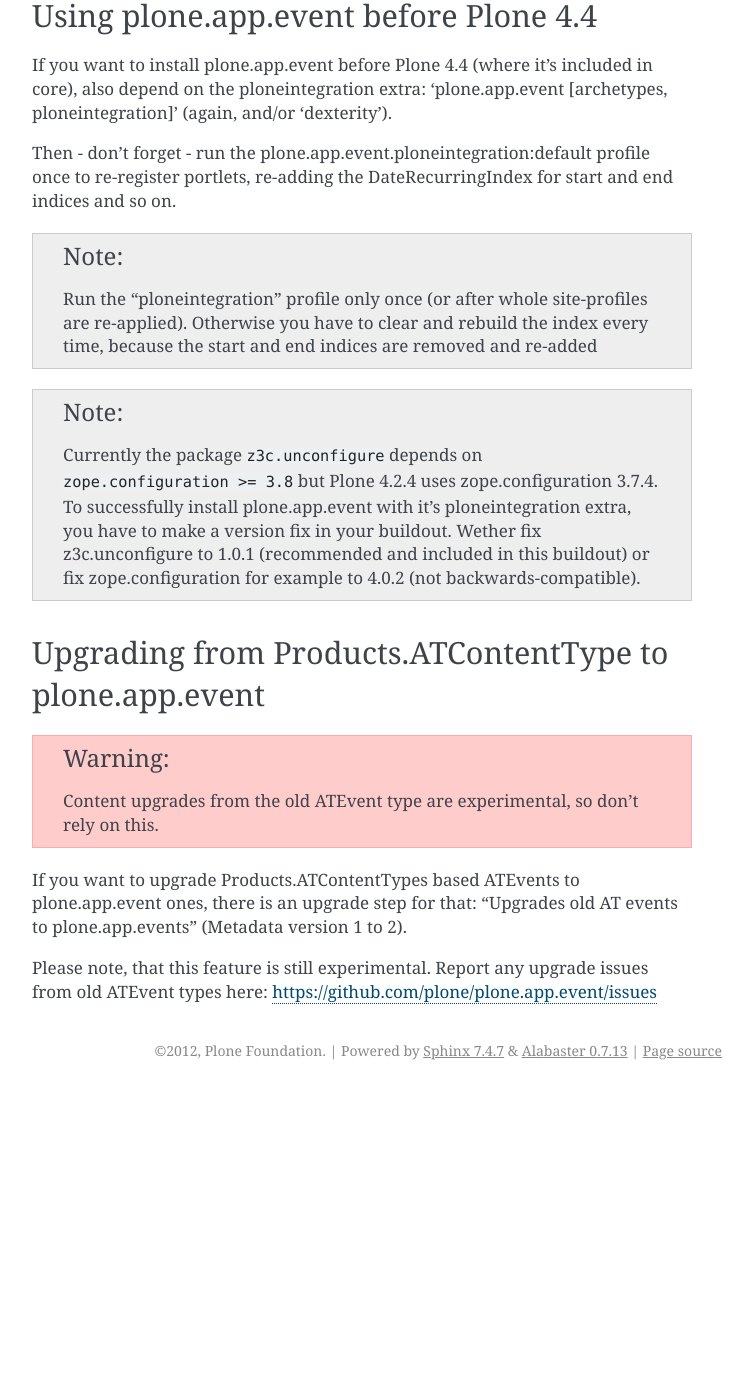
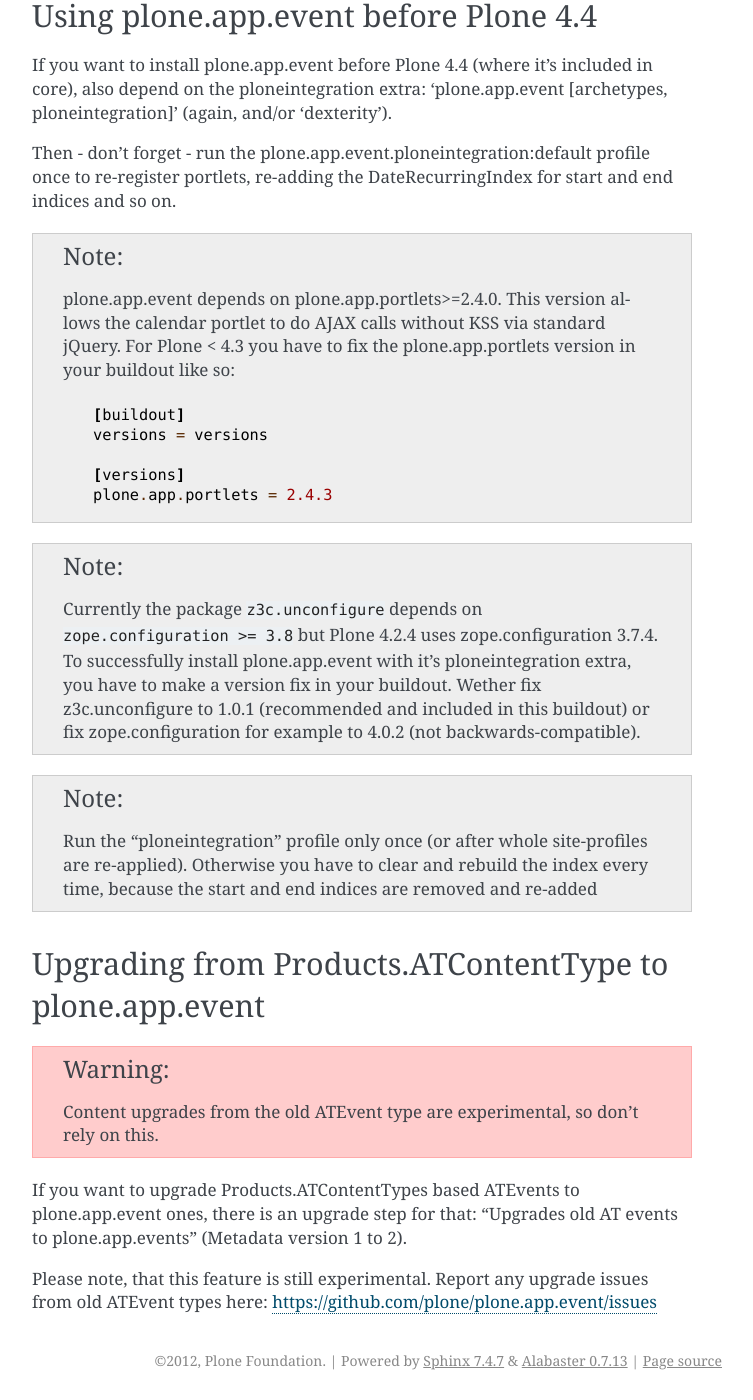
Before and after one commit to plone/plone.app.event, a Sphinx documentation site: the page built from docs/installation.rst, in a window 1280 px wide and 1400 px high, scrolled down 714 px. Shown: the whole window, without its empty margins (388-1141 px from the left). Built offline with Sphinx 7.4.7, drawn with Linux system fonts in a browser that asks for light colours; before the commit the page ends 1804 px from its top, so only the background shows below that.

Commit message:
document plone.app.portlets version requirements

```diff
--- a/docs/installation.rst
+++ b/docs/installation.rst
@@ -11,6 +11,7 @@
     <include package="plone.app.event"/>
 
 .. note::
+
   After installation, please set your timezone in the @@event-settings
   controlpanel. Otherwise there some weired behavior can occur, like you're
   apparently unable to set the time for dexterity types not to what you want.
@@ -37,11 +38,20 @@
 end indices and so on.
 
 .. note::
-  Run the "ploneintegration" profile only once (or after whole site-profiles
-  are re-applied). Otherwise you have to clear and rebuild the index every
-  time, because the start and end indices are removed and re-added
+
+  plone.app.event depends on plone.app.portlets>=2.4.0. This version allows the
+  calendar portlet to do AJAX calls without KSS via standard jQuery. For Plone
+  < 4.3 you have to fix the plone.app.portlets version in your buildout like
+  so::
+
+    [buildout]
+    versions = versions
+
+    [versions]
+    plone.app.portlets = 2.4.3
 
 .. note::
+
   Currently the package ``z3c.unconfigure`` depends on ``zope.configuration >=
   3.8`` but Plone 4.2.4 uses zope.configuration 3.7.4. To successfully install
   plone.app.event with it's ploneintegration extra, you have to make a version
@@ -49,11 +59,18 @@
   included in this buildout) or fix zope.configuration for example to 4.0.2
   (not backwards-compatible).
 
+.. note::
+
+  Run the "ploneintegration" profile only once (or after whole site-profiles
+  are re-applied). Otherwise you have to clear and rebuild the index every
+  time, because the start and end indices are removed and re-added
+
 
 Upgrading from Products.ATContentType to plone.app.event
 --------------------------------------------------------
 
 .. warning::
+
   Content upgrades from the old ATEvent type are experimental, so don't rely
   on this.
 
```
